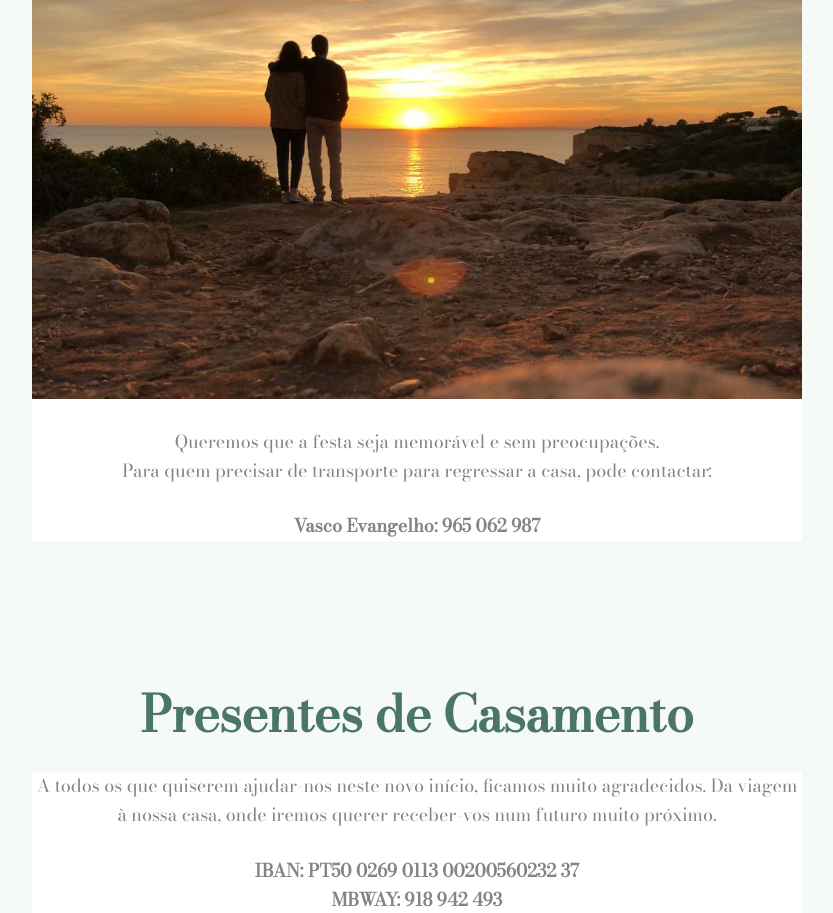
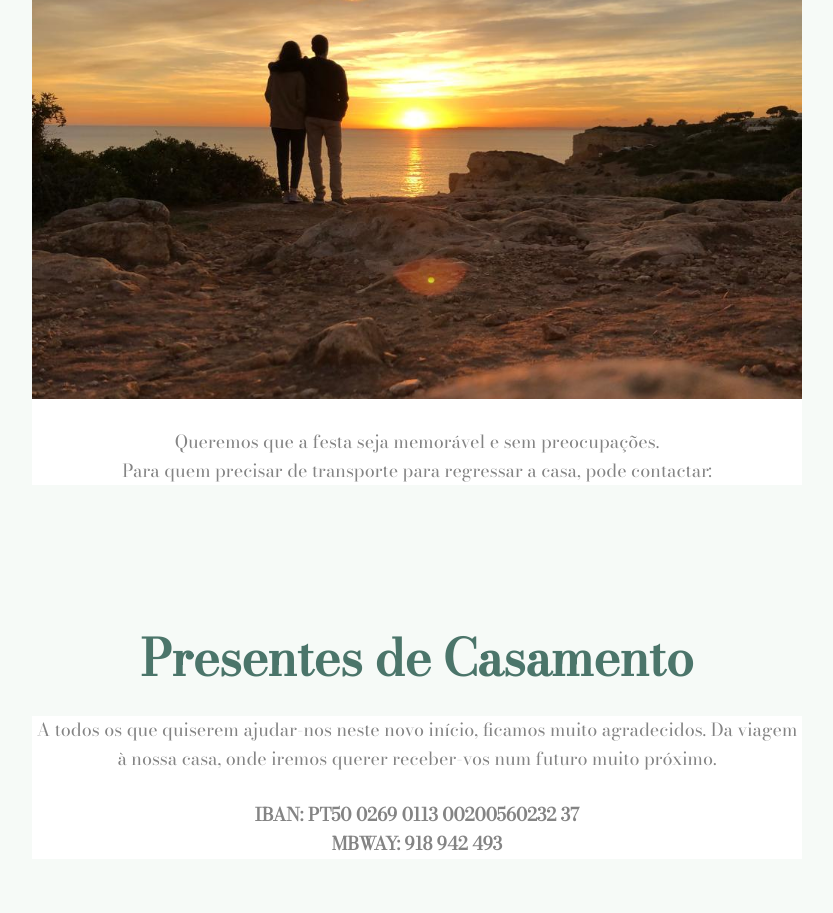
Before and after one commit to bubas3000/sitepipa, a PHP site: page / in a window 1280 px wide. Shown: the part 2220-3133 px from the top of the page, without its empty margins (223-1056 px from the left). Run offline with PHP 8.4, Linux system fonts and the light colour scheme; some libraries are stand-ins or nearby versions.

Commit message:
Update index.php

```diff
--- a/index.php
+++ b/index.php
@@ -144,7 +144,7 @@
 								<div class="ceremony-bg" style="background-image: url(images/regressoacasa.jfif);"></div>
 								<p><br>Queremos que a festa seja memorável e sem preocupações.</br>
 								Para quem precisar de transporte para regressar a casa, pode contactar:</p>
-								<p><strong>Vasco Evangelho: 965 062 987</strong></p>
+								<!--<p><strong>Vasco Evangelho: 965 062 987</strong></p>-->
 							</div>
 						</div>
 					</div>
```
